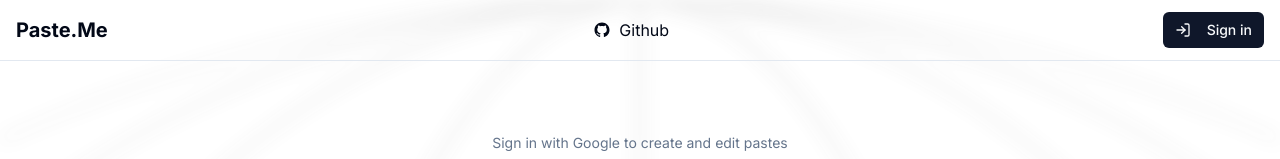
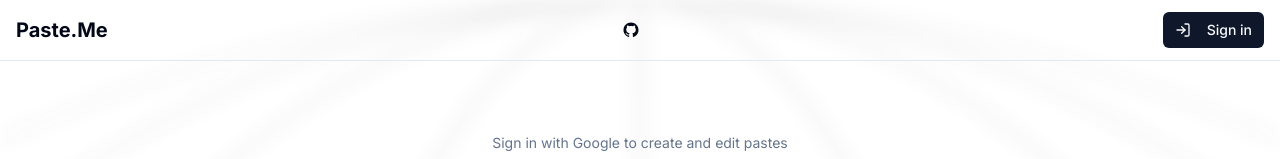
Before and after one commit to Ebrahim-Ramadan/paste.me, a Next.js app: page / in a window 1280 px wide. Shown: the top 159 px of the page. Built offline with nearby package versions, Linux system fonts and the light colour scheme; no server answers; the database is empty.

Commit message:
fixed ui v3

```diff
--- a/components/user-menu.tsx
+++ b/components/user-menu.tsx
@@ -52,11 +52,10 @@ export function UserMenu() {
   if (!user) {
     return (
       <>
-      <a target="_blank" className="flex flex-row items-center gap-2 mr-2" href="https://github.com/Ebrahim-Ramadan/paste.me">
+      <a target="_blank" className="mr-2" href="https://github.com/Ebrahim-Ramadan/paste.me">
       <svg xmlns="http://www.w3.org/2000/svg" width="18" height="18" viewBox="0 0 24 24" fill="none" >
 <path d="M12 1.95068C17.525 1.95068 22 6.42568 22 11.9507C21.9995 14.0459 21.3419 16.0883 20.1198 17.7902C18.8977 19.4922 17.1727 20.768 15.1875 21.4382C14.6875 21.5382 14.5 21.2257 14.5 20.9632C14.5 20.6257 14.5125 19.5507 14.5125 18.2132C14.5125 17.2757 14.2 16.6757 13.8375 16.3632C16.0625 16.1132 18.4 15.2632 18.4 11.4257C18.4 10.3257 18.0125 9.43818 17.375 8.73818C17.475 8.48818 17.825 7.46318 17.275 6.08818C17.275 6.08818 16.4375 5.81318 14.525 7.11318C13.725 6.88818 12.875 6.77568 12.025 6.77568C11.175 6.77568 10.325 6.88818 9.525 7.11318C7.6125 5.82568 6.775 6.08818 6.775 6.08818C6.225 7.46318 6.575 8.48818 6.675 8.73818C6.0375 9.43818 5.65 10.3382 5.65 11.4257C5.65 15.2507 7.975 16.1132 10.2 16.3632C9.9125 16.6132 9.65 17.0507 9.5625 17.7007C8.9875 17.9632 7.55 18.3882 6.65 16.8757C6.4625 16.5757 5.9 15.8382 5.1125 15.8507C4.275 15.8632 4.775 16.3257 5.125 16.5132C5.55 16.7507 6.0375 17.6382 6.15 17.9257C6.35 18.4882 7 19.5632 9.5125 19.1007C9.5125 19.9382 9.525 20.7257 9.525 20.9632C9.525 21.2257 9.3375 21.5257 8.8375 21.4382C6.8458 20.7752 5.11342 19.502 3.88611 17.799C2.65881 16.096 1.9989 14.0498 2 11.9507C2 6.42568 6.475 1.95068 12 1.95068Z" fill="currentColor"></path>
 </svg>
-Github
 </a>
       <Button onClick={handleSignIn} disabled={isSigningIn} size="sm">
 
```
